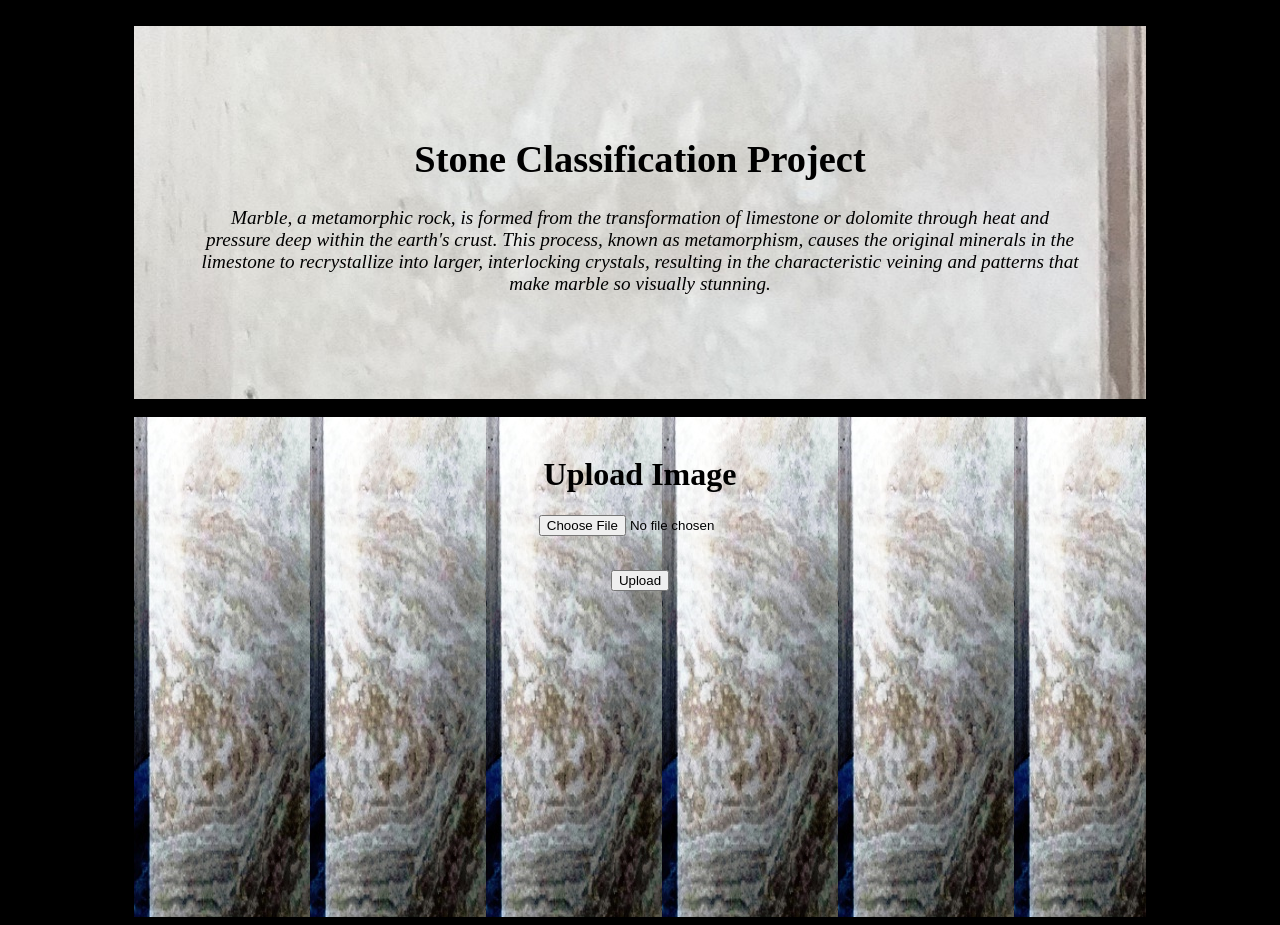
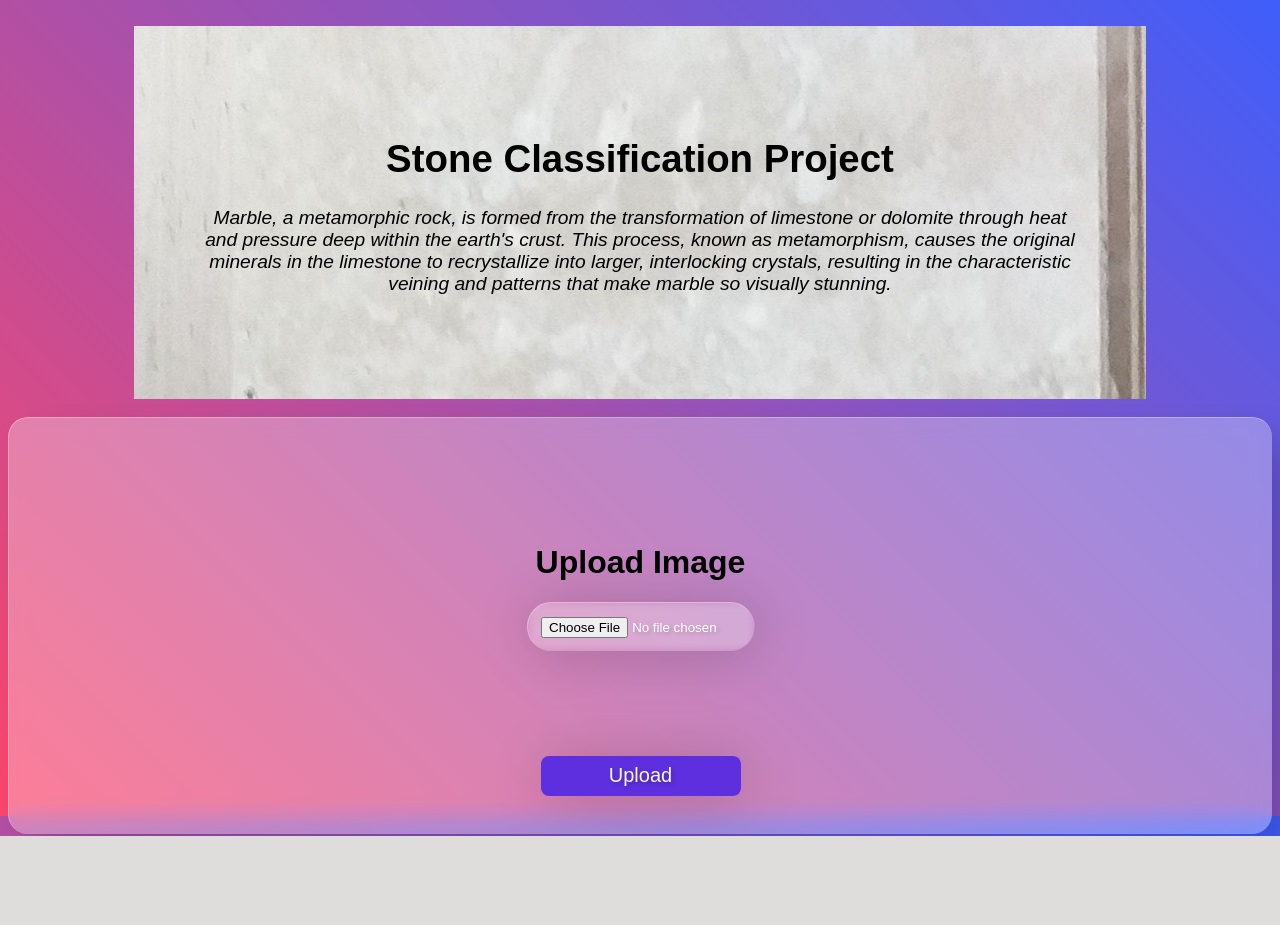
Before and after one commit to seyyedmsl82/Stones_Project, a Flask app: page / in a window 1280 px wide. After the commit the page ends 836 px from the top, so only its background shows below. Run offline with Flask 3, Linux system fonts and the light colour scheme.

Commit message:
apply the changes on huggingface

```diff
--- a/Deployment_in_huggingface/app.py
+++ b/Deployment_in_huggingface/app.py
@@ -52,15 +52,15 @@ def predict(image_path):
     probability = torch.softmax(logits, dim=1)
     predicted_class = torch.argmax(probability, dim=1).item()
 
-    return classes[predicted_class]
+    return classes[predicted_class], probability.cpu().numpy()[0][torch.argmax(probability, dim=1).item()]
 
 
-files = glob.glob('media/images/*')
 # Route to upload image and predict
 @app.route("/", methods=["GET", "POST"])
 def upload_image():
+    files_ = glob.glob('media/images/*')
     if request.method == "POST":
-        for f in files:
+        for f in files_:
             os.remove(f)
 
         if "file" not in request.files:
@@ -79,12 +79,13 @@ def upload_image():
             file.save(filepath)
             selected_image = cv2.imread(filepath)
             processed_image = image_cropper(selected_image)
+            h, w = processed_image.shape[:2]
+            processed_image = cv2.resize(processed_image, (w//2, h//2))
             new_file_path = os.path.join(UPLOAD_FOLDER + "/images/", processes_filename)
             # print(processed_image)
             cv2.imwrite(new_file_path, processed_image)
-
-            predicted_class = predict(new_file_path)
-            return render_template("result.html", image=f"images/{processes_filename}", prediction=predicted_class)
+            predicted_class, accuracy = predict(new_file_path)
+            return render_template("result.html", image=f"images/{processes_filename}", prediction=predicted_class, accuracy=accuracy*100)
 
     return render_template("index.html")
 
--- /dev/null
+++ b/Deployment_in_huggingface/static/css/style.css
@@ -0,0 +1,136 @@
+body {
+  font-family: inherit;
+  background: linear-gradient(45deg, #FC466B, #3F5EFB);
+  height: 100vh;
+  font-family: "Montserrat", sans-serif;
+  text-align: center;
+}
+
+/* Style for the image */
+#intro-image {
+  width: 100%;
+  height: 100%;
+  position: fixed;
+  bottom: -100%;
+  left: 50%;
+  transform: translateX(-50%);
+  transition: bottom 2s ease-in-out;
+}
+
+/* Style for the container */
+.container {
+  background-color: "none";
+  margin: auto;
+  position: relative;
+  width: 70%;
+  padding: 5%;
+  /* height: 500px; */
+  text-align: center;
+  font-size: larger;
+}
+
+form {
+background: rgba(255, 255, 255, 0.3);
+padding: 3em;
+height: 320px;
+border-radius: 20px;
+border-left: 1px solid rgba(255, 255, 255, 0.3);
+border-top: 1px solid rgba(255, 255, 255, 0.3);
+backdrop-filter: blur(10px);
+box-shadow: 20px 20px 40px -6px rgba(0, 0, 0, 0.2);
+text-align: center;
+position: relative;
+transition: all 0.2s ease-in-out;
+}
+form p {
+font-weight: 500;
+color: #fff;
+opacity: 0.7;
+font-size: 1.4rem;
+margin-top: 0;
+margin-bottom: 60px;
+text-shadow: 2px 2px 4px rgba(0, 0, 0, 0.2);
+}
+form a {
+text-decoration: none;
+color: #ddd;
+font-size: 12px;
+}
+form a:hover {
+text-shadow: 2px 2px 6px #00000040;
+}
+form a:active {
+text-shadow: none;
+}
+form input {
+background: transparent;
+width: 200px;
+padding: 1em;
+margin-bottom: 2em;
+border: none;
+border-left: 1px solid rgba(255, 255, 255, 0.3);
+border-top: 1px solid rgba(255, 255, 255, 0.3);
+border-radius: 5000px;
+backdrop-filter: blur(5px);
+box-shadow: 4px 4px 60px rgba(0, 0, 0, 0.2);
+color: #fff;
+font-family: Montserrat, sans-serif;
+font-weight: 500;
+transition: all 0.2s ease-in-out;
+text-shadow: 2px 2px 4px rgba(0, 0, 0, 0.2);
+}
+form input:hover {
+background: rgba(255, 255, 255, 0.1);
+box-shadow: 4px 4px 60px 8px rgba(0, 0, 0, 0.2);
+}
+form input[type=email]:focus, form input[type=password]:focus {
+background: rgba(255, 255, 255, 0.1);
+box-shadow: 4px 4px 60px 8px rgba(0, 0, 0, 0.2);
+}
+form input[type=button] {
+margin-top: 10px;
+width: 150px;
+font-size: 1rem;
+}
+form input[type=button]:hover {
+cursor: pointer;
+}
+form input[type=button]:active {
+background: rgba(255, 255, 255, 0.2);
+}
+form:hover {
+margin: 4px;
+}
+
+.button {
+  position: relative;
+  overflow: hidden;
+  display: inline-flex;
+  align-items: center;
+  justify-content: center;
+  height: 2.5rem;
+  padding: 0 3rem;
+  font-family: inherit;
+  font-size: 1.25rem;
+  border: 0;
+  border-radius: 0.5rem;
+  /* background: transparent; */
+  background: #5d2fdf;
+  color: #f7f7f7;
+  cursor: pointer;
+  outline: none;
+  transition-property: background, box-shadow;
+  /* transition-duration: 0.35s; */
+}
+
+.button.loading {
+  color: rgba(255, 255, 255, 0.5);
+  background: #5d2fdf
+      repeating-linear-gradient(
+          60deg,
+          transparent,
+          transparent 10px,
+          #5526c5 10px,
+          #5526c5 20px
+      );
+}
--- a/Deployment_in_huggingface/templates/index.html
+++ b/Deployment_in_huggingface/templates/index.html
@@ -4,40 +4,7 @@
     <meta charset="UTF-8">
     <meta name="viewport" content="width=device-width, initial-scale=1.0">
     <title>Upload Image</title>
-    <style>
-        /* Style for the image */
-        #intro-image {
-            width: 100%;
-            height: 100%;
-            position: fixed;
-            bottom: -100%;
-            left: 50%;
-            transform: translateX(-50%);
-            transition: bottom 2s ease-in-out;
-        }
-
-        /* Style for the container */
-        .container {
-            background-color: "none";
-            margin: auto;
-            position: relative;
-            width: 70%;
-            padding: 5%;
-            /* height: 500px; */
-            text-align: center;
-            font-size: larger;
-        }
-
-        form {
-            /* background-color: rgb(204, 204, 204); */
-            background-image: url('static/img/B_image_22_processed.jpg');
-            margin: auto;
-            text-align: center;
-            width: 80%;
-            height: 500px;
-            /* font-size: large; */
-        }
-    </style>
+    <link rel="stylesheet" href="static/css/style.css">
 </head>
 <body>
     <!-- Image to be shown as intro -->
@@ -64,9 +31,9 @@
         <br>
         <p>
             <h1>Upload Image</h1>
-            <input type="file" name="file" accept="image/*"  style="padding-left: 5%;">
+            <input type="file" name="file" accept="image/*">
         </p><br>
-        <input type="submit" value="Upload">
+        <input class="button" id="upload_button" type="submit" value="Upload" onclick="showLoading()">
     </form>
 
     <script>
@@ -101,6 +68,13 @@
                 document.getElementById("my_form").reset();
             }, 3000); // 4000 milliseconds = 5 seconds
         }
+
+        // Function to apply loading style to button
+        function showLoading() {
+            var uploadButton = document.getElementById("upload_button");
+            uploadButton.classList.add("loading");
+        }
+
         // Call the showIntroImage function when the page loads
         window.onload = showIntroImage;
     </script>
--- a/Deployment_in_huggingface/templates/result.html
+++ b/Deployment_in_huggingface/templates/result.html
@@ -4,10 +4,12 @@
     <meta charset="UTF-8">
     <meta name="viewport" content="width=device-width, initial-scale=1.0">
     <title>Result</title>
+    <link rel="stylesheet" href="static/css/style.css">
 </head>
 <body>
     <h1>Result</h1>
-    <img src="{{ url_for('serve_file', path=image) }}" alt="Uploaded Image">
+    <img src="{{ url_for('serve_file', path=image) }}" alt="Uploaded Image" style="border-radius: 10px;">
     <p>Predicted Class: {{ prediction }}</p>
+    <p>Accuracy: %{{ accuracy }}</p>
 </body>
 </html>
```
